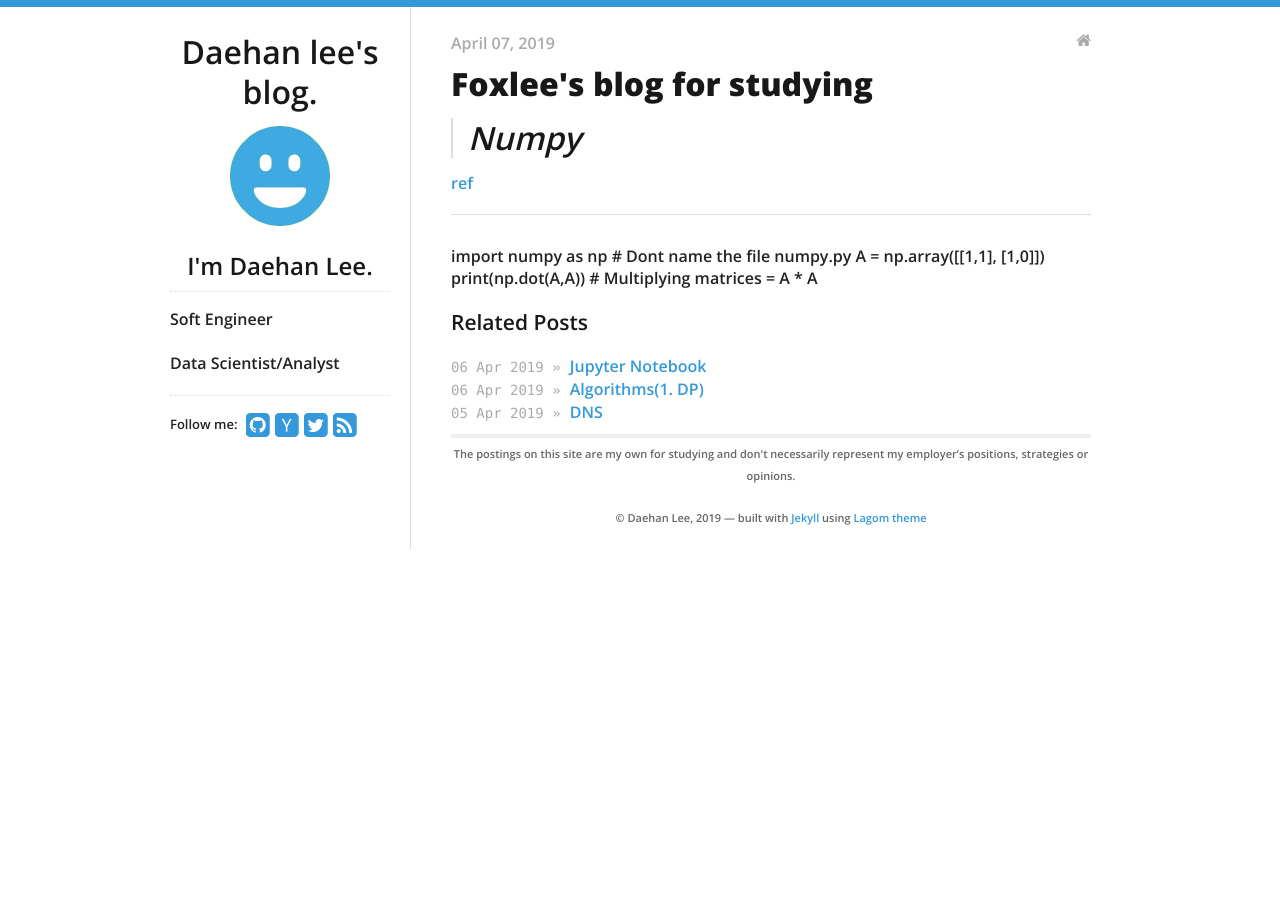
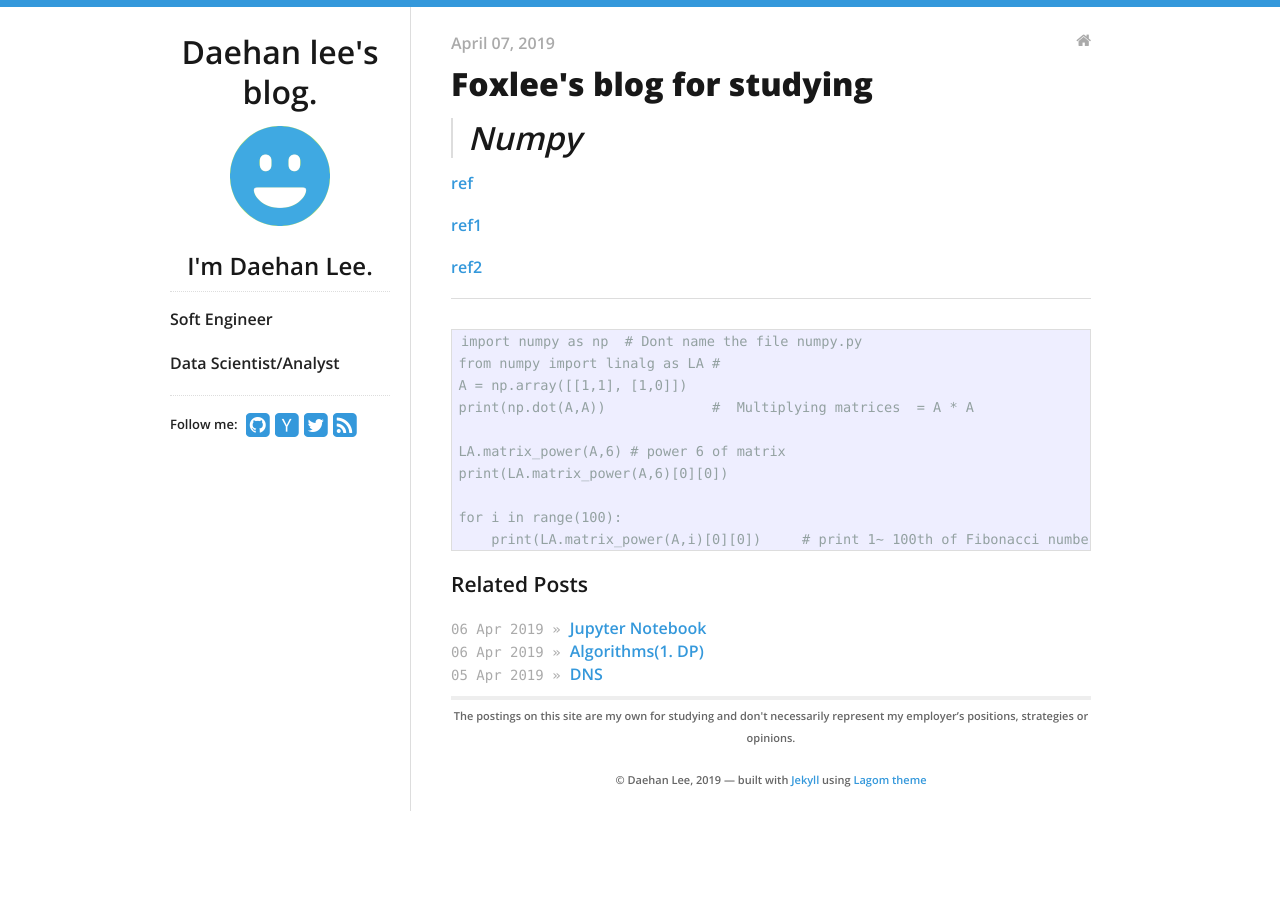
Before and after one commit to daehan0226/Study, a Jekyll site: the page built from _posts/2019-04-07-Numpy.md, in a window 1280 px wide. Built offline with Jekyll 4.4.1, drawn with Linux system fonts in a browser that asks for light colours.

Commit message:
Update 2019-04-07-Numpy.md

```diff
--- a/_posts/2019-04-07-Numpy.md
+++ b/_posts/2019-04-07-Numpy.md
@@ -8,14 +8,23 @@ categories:
 > # Numpy
 
 [ref]
+
 [ref1]
+
+[ref2]
 - - -
 
-import numpy as np  # Dont name the file numpy.py
-A = np.array([[1,1], [1,0]])
-print(np.dot(A,A))             #  Multiplying matrices  = A * A
+    import numpy as np  # Dont name the file numpy.py
+    from numpy import linalg as LA #
+    A = np.array([[1,1], [1,0]])
+    print(np.dot(A,A))             #  Multiplying matrices  = A * A
 
+    LA.matrix_power(A,6) # power 6 of matrix
+    print(LA.matrix_power(A,6)[0][0])
 
+    for i in range(100):
+        print(LA.matrix_power(A,i)[0][0])     # print 1~ 100th of Fibonacci numbers
 
 [ref]: https://pinkwink.kr/715
 [ref1]: http://blog.alphasquare.co.kr/221471248941
+[ref2]: https://docs.scipy.org/doc/numpy-1.12.0/reference/generated/numpy.linalg.matrix_power.html
```
